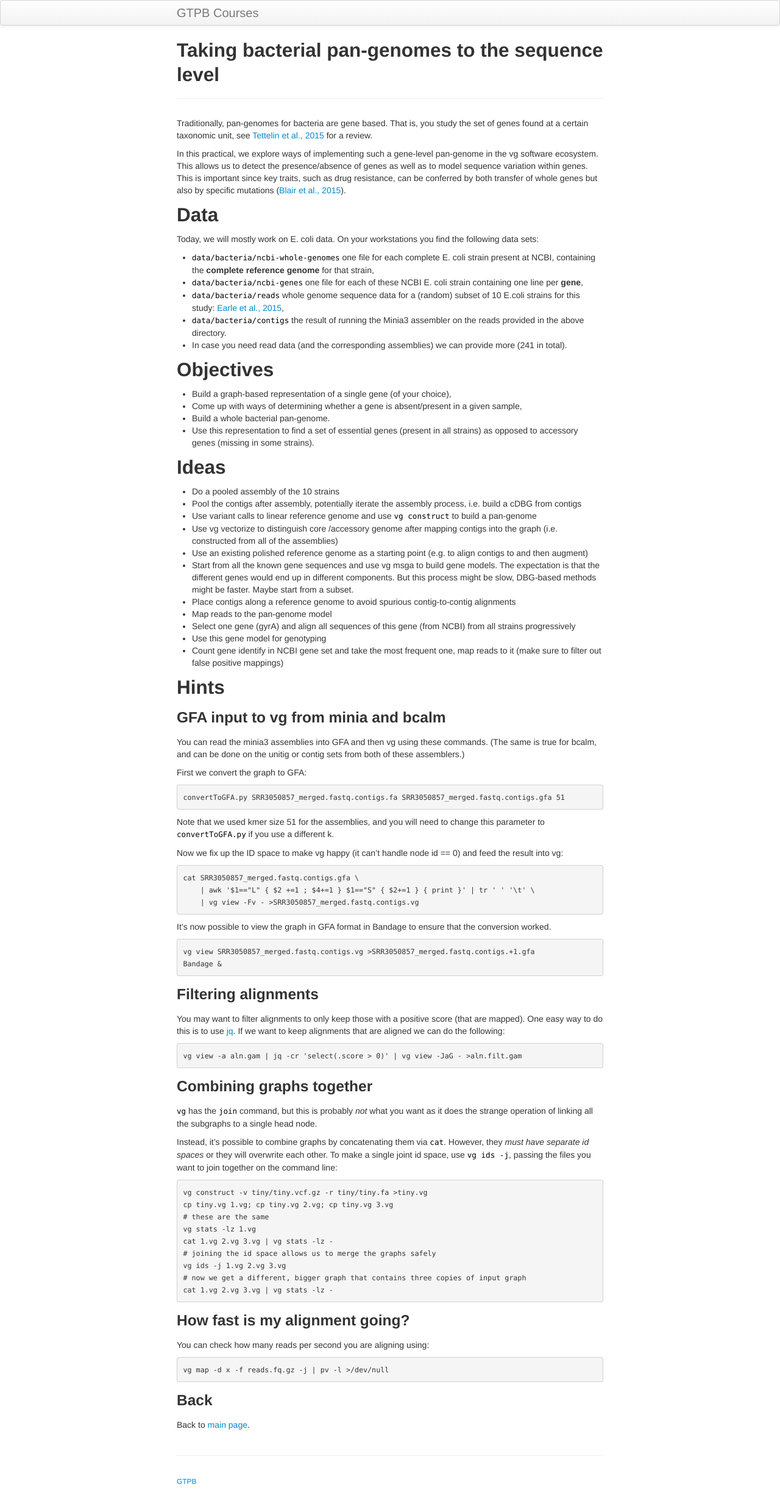
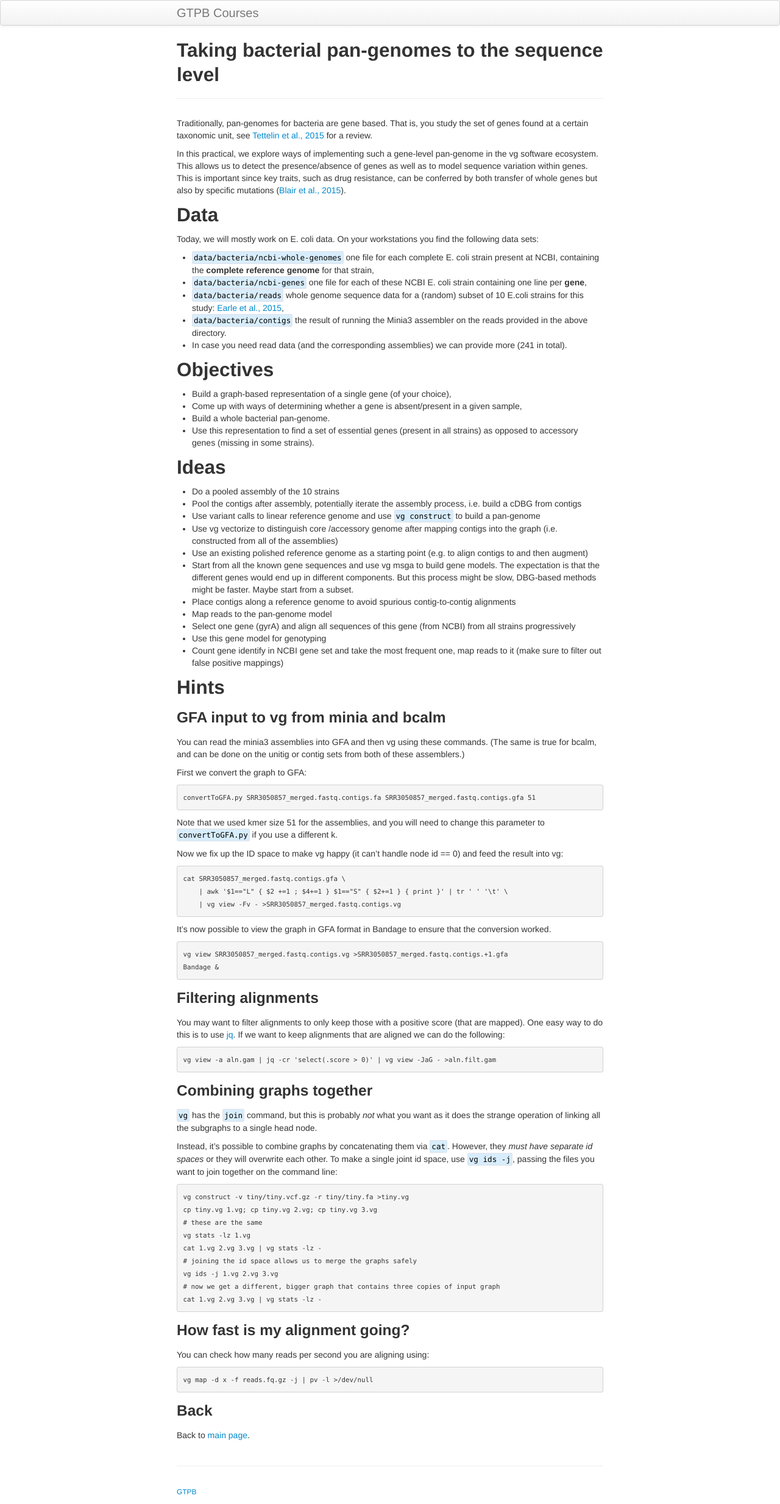
Before and after one commit to GTPB/CPANG19, a Jekyll site: the page built from pages/bacteria.md, in a window 1280 px wide. Shown: the whole page at 61% size. Built offline with Jekyll 4.4.1, drawn with Linux system fonts in a browser that asks for light colours.

Commit message:
Update kbroman.css

```diff
--- a/assets/themes/twitter/css/kbroman.css
+++ b/assets/themes/twitter/css/kbroman.css
@@ -1,11 +1,23 @@
 code {
-  padding: 0;
+  padding: 2px 2px 2px;
   font-size: 90%;
   color: black;
-  background-color: white;
-  border: 0px solid white;
+  background-color:   #d8edfc;
+  border: 1px solid #e1e1e8;
+  white-space: pre-wrap;
+}
+
+pre {
+  font-size: 12px;
 }
 
 a code {
   color: #08c;
 }
+
+td, th {
+  padding: 8px;
+}
+
+tr:nth-child(even) {
+background-color: #f2f2f2
```
